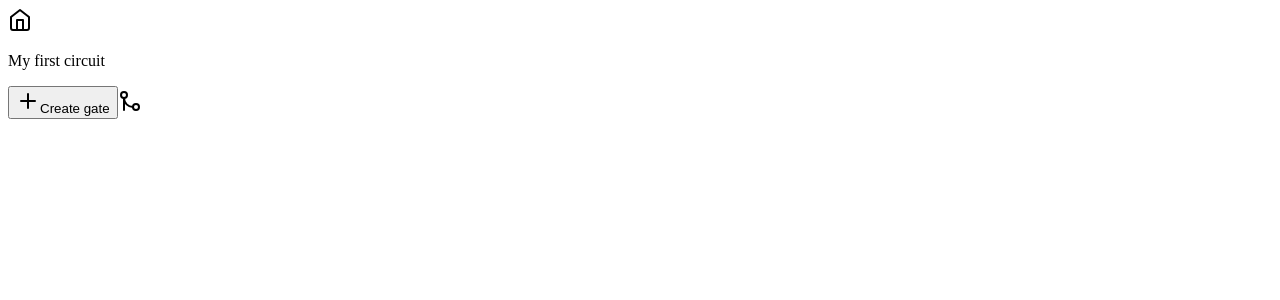
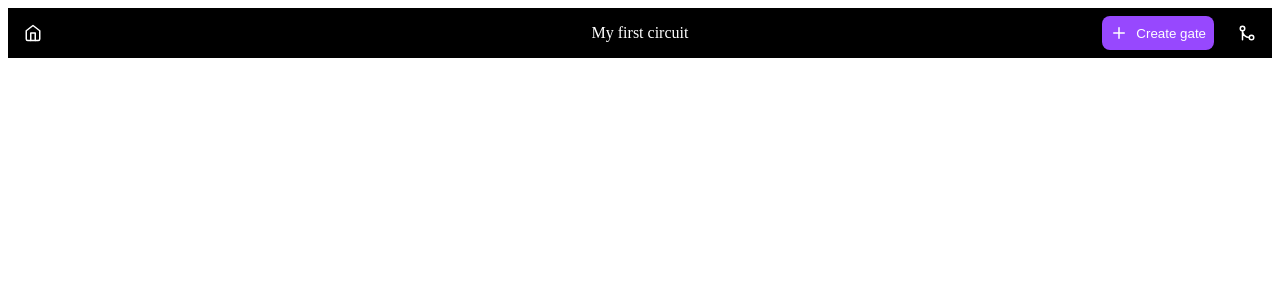
Before and after one commit to team-nullptr/logic-gates-simulator, a React (Vite) app: page / in a window 1280 px wide. Shown: the top 300 px of the page. Built offline with nearby package versions, Linux system fonts and the light colour scheme.

Commit message:
Style navigation

```diff
--- a/package.json
+++ b/package.json
@@ -9,7 +9,8 @@
   "dependencies": {
     "react": "^17.0.0",
     "react-dom": "^17.0.0",
-    "react-feather": "^2.0.9"
+    "react-feather": "^2.0.9",
+    "sass": "^1.43.4"
   },
   "devDependencies": {
     "@types/react": "^17.0.0",
--- /dev/null
+++ b/src/features/navigation/Navigation.module.scss
@@ -0,0 +1,62 @@
+.navigation {
+  display: flex;
+  flex-direction: row;
+  justify-content: space-between;
+  align-items: center;
+  position: relative;
+  background: #000;
+  padding: 8px;
+}
+
+.title {
+  position: absolute;
+  top: 50%;
+  left: 50%;
+  transform: translate(-50%, -50%);
+  margin: 0;
+  color: #fff;
+  font-weight: 500;
+}
+
+.actions {
+  display: flex;
+  flex-direction: row;
+  align-items: center;
+  gap: 16px;
+}
+
+.icon {
+  width: 18px;
+  height: 18px;
+  display: block;
+  color: #fff;
+}
+
+.button {
+  background: transparent;
+  border: 0;
+  padding: 8px;
+  border-radius: 8px;
+  cursor: pointer;
+
+  &:hover {
+    background: rgba(255, 255, 255, 0.16);
+  }
+
+  &.expanded {
+    display: flex;
+    flex-direction: row;
+    align-items: center;
+    background: #9748FE;
+
+    &:hover {
+      filter: grayscale(.16);
+    }
+
+    .text {
+      margin-left: 8px;
+      color: #fff;
+      font-weight: 500;
+    }
+  }
+}
--- a/src/features/navigation/Navigation.tsx
+++ b/src/features/navigation/Navigation.tsx
@@ -1,6 +1,7 @@
 import { FC } from "react";
 import { NavigationItem } from "../../common/models/NavigationItem";
-import { Home } from "react-feather";
+import { Home, Icon } from "react-feather";
+import styles from "./Navigation.module.scss";
 
 type NavigationProps = {
   title: string;
@@ -8,27 +9,32 @@ type NavigationProps = {
   actions: NavigationItem[];
 };
 
+const NavigationIcon: FC<{ icon: Icon; text?: string; onClick: () => void }> = (
+  props
+) => (
+  <button className={`${styles.button} ${props.text ? styles.expanded : ""}`}>
+    <props.icon className={styles.icon} onClick={props.onClick} />
+    {props.text && <span className={styles.text}>{props.text}</span>}
+  </button>
+);
+
 export const Navigation: FC<NavigationProps> = (props) => {
   const renderActions = () => {
-    return props.actions.map((action, i) => {
-      if (!action.text) {
-        return <action.icon onClick={action.onClick} key={i} />;
-      }
-
-      return (
-        <button onClick={action.onClick} key={i}>
-          {<action.icon />}
-          {action.text}
-        </button>
-      );
-    });
+    return props.actions.map((action, i) => (
+      <NavigationIcon
+        icon={action.icon}
+        onClick={action.onClick}
+        text={action.text}
+        key={i}
+      />
+    ));
   };
 
   return (
-    <nav>
-      <Home onClick={props.onHomeClicked} />
-      <p>{props.title}</p>
-      <div>{renderActions()}</div>
+    <nav className={styles.navigation}>
+      <NavigationIcon icon={Home} onClick={props.onHomeClicked} />
+      <p className={styles.title}>{props.title}</p>
+      <div className={styles.actions}>{renderActions()}</div>
     </nav>
   );
 };
```
Also changed, not shown: 1 other file (tests, documents, lock files or other folders).
